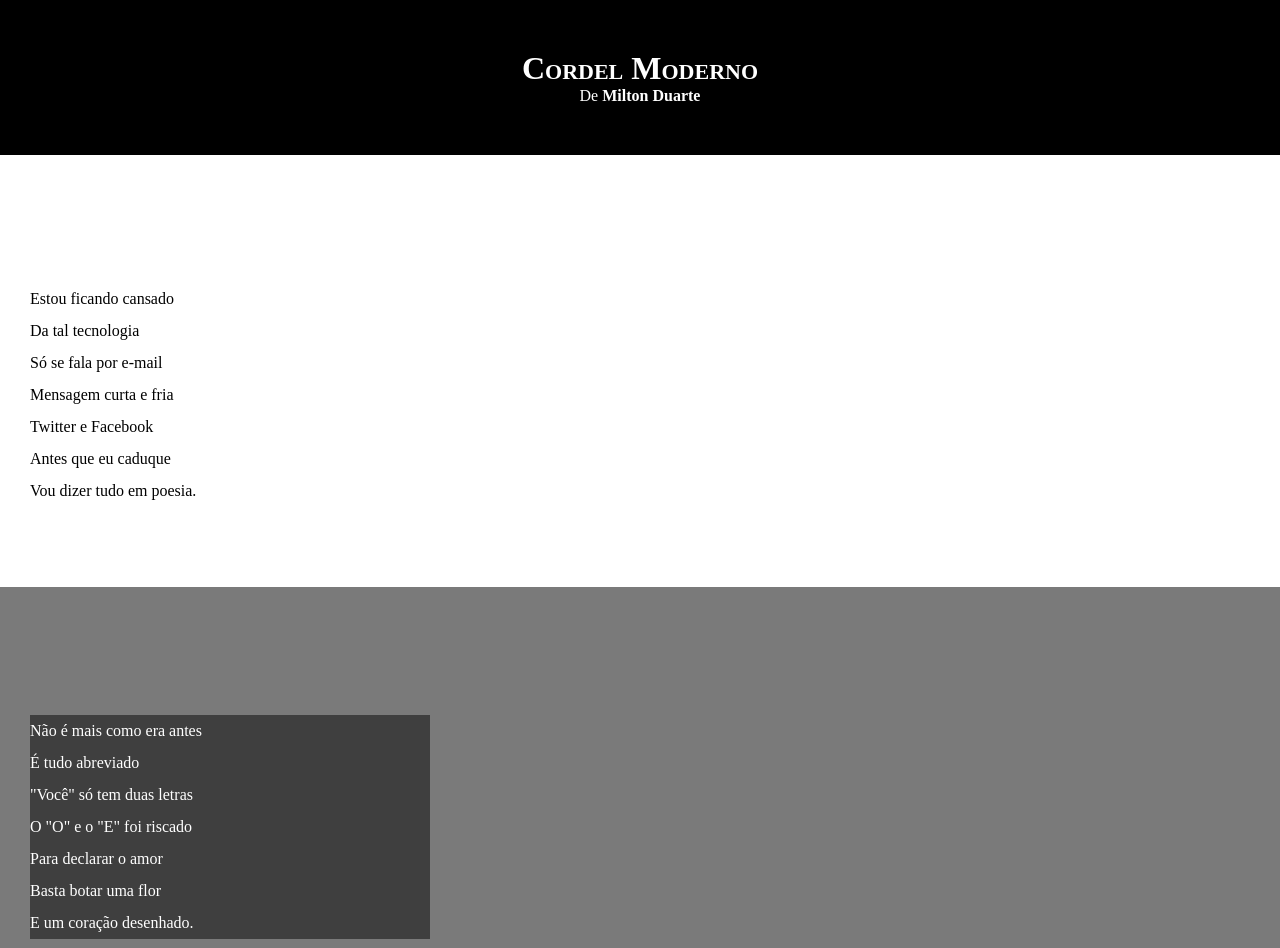
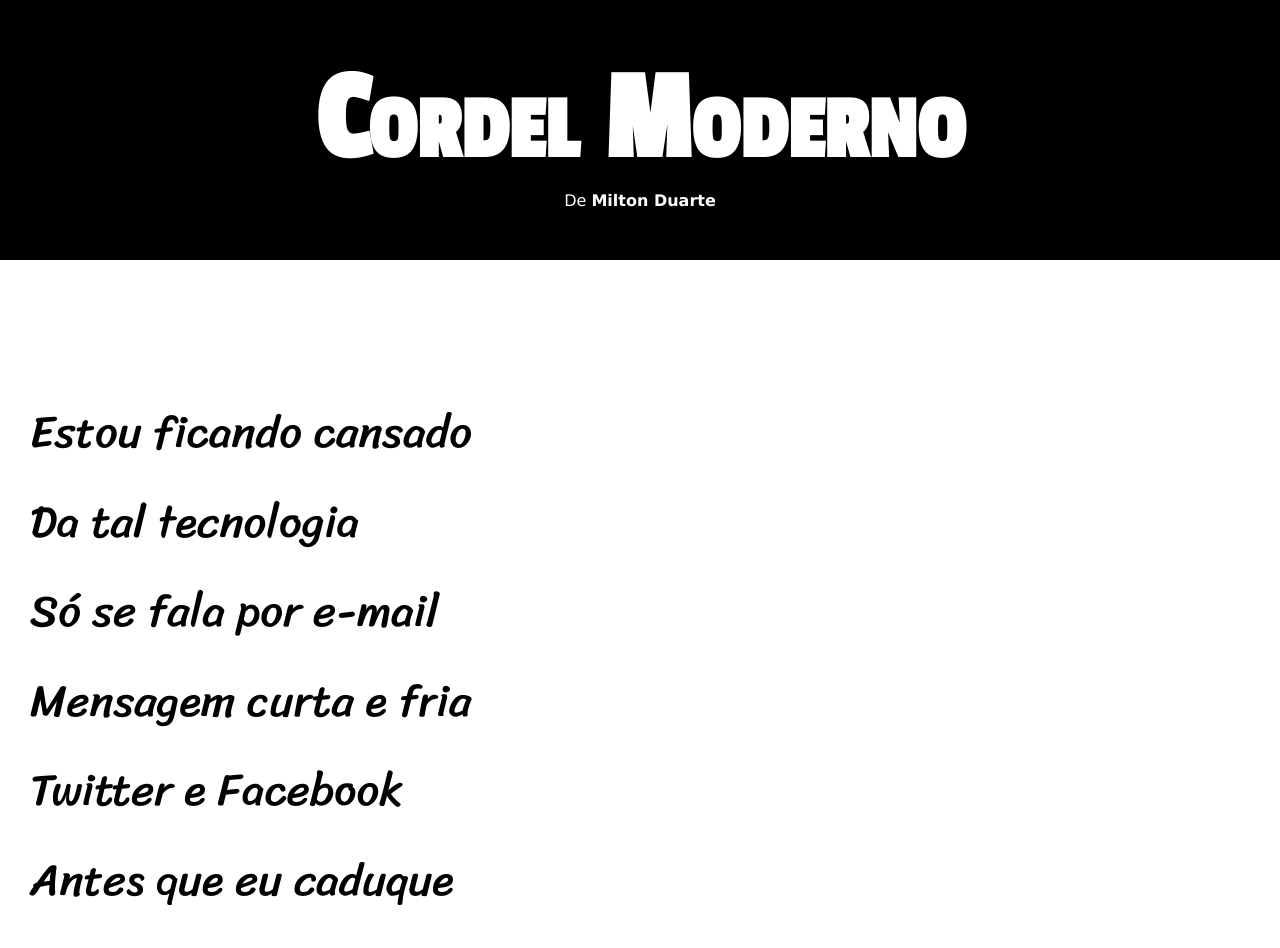
Before and after one commit to GiovanniAmorosino/html-css, a plain HTML site: page Desafios/desafio05/projetocordel.html in a window 1280 px wide. Shown: the top 948 px of the page. Drawn offline with Linux system fonts and the light colour scheme.

Commit message:
atualização de estilos desafio 05

```diff
--- a/Desafios/desafio05/style.css
+++ b/Desafios/desafio05/style.css
@@ -1,4 +1,13 @@
 @charset "UTF-8";
+@import url('https://fonts.googleapis.com/css2?family=Passion+One&display=swap');
+
+@import url('https://fonts.googleapis.com/css2?family=Sriracha&display=swap');
+
+:root {
+    --fonte1: Verdana, Geneva, Tahoma, sans-serif;
+    --fonte2: 'Passion One', cursive;
+    --fonte3: 'Sriracha', cursive;
+}
 
 * {
     margin: 0px;
@@ -8,6 +17,7 @@
 html, body {
     min-height: 100vh;
     background-color: lightgray;
+    font-family: var(--fonte1);
 }
 
 header {
@@ -19,6 +29,8 @@ header {
 header > h1 {
     padding-top: 50px;
     font-variant: small-caps;
+    font-family: var(--fonte2);
+    font-size: 10vw;
 }
 
 header > p {
@@ -40,6 +52,8 @@ section {
     padding-bottom: 10vh;
     line-height: 2em;
     padding-left: 30px;
+    font-family: var(--fonte3);
+    font-size: 3.5vw;
 }
 
 section.normal {
@@ -53,6 +67,8 @@ section.imagem {
 }
 
 section.imagem > p {
+    display: inline-block;
+    padding: 5px;
     width: 400px;
     background-color: rgba(0, 0, 0, 0.486);
 }
```
